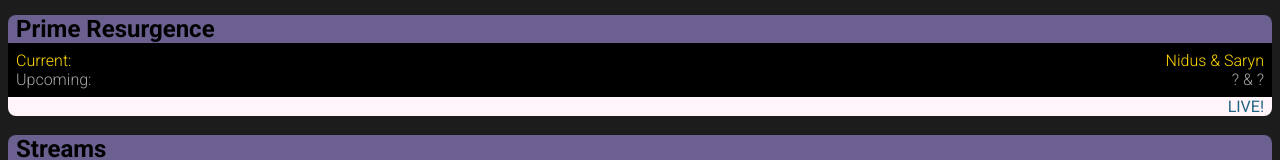
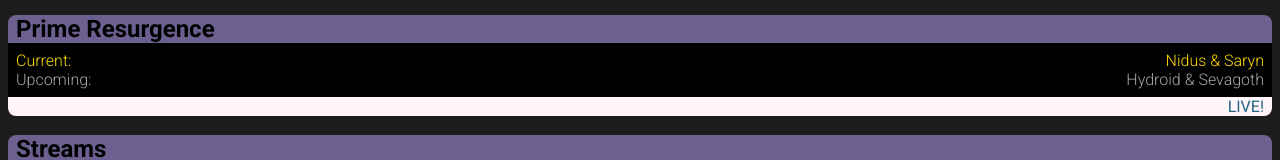
Before and after one commit to Keithav80/WFBuilds, a plain HTML site: page index.html in a window 1280 px wide. Shown: the part 579-739 px from the top of the page. Drawn offline with Linux system fonts and the light colour scheme.

Commit message:
Pre December Pt2

```diff
--- a/index.html
+++ b/index.html
@@ -117,7 +117,7 @@
           <div><p style="color: var(--main)">Current:</p></div>
           <div style="text-align: right; color: var(--main)">Nidus & Saryn</div>
           <div>Upcoming:</div>
-          <div style="text-align: right">? & ?</div>
+          <div style="text-align: right">Hydroid & Sevagoth</div>
         </div>
 
         <div class="buildBar3">
```
